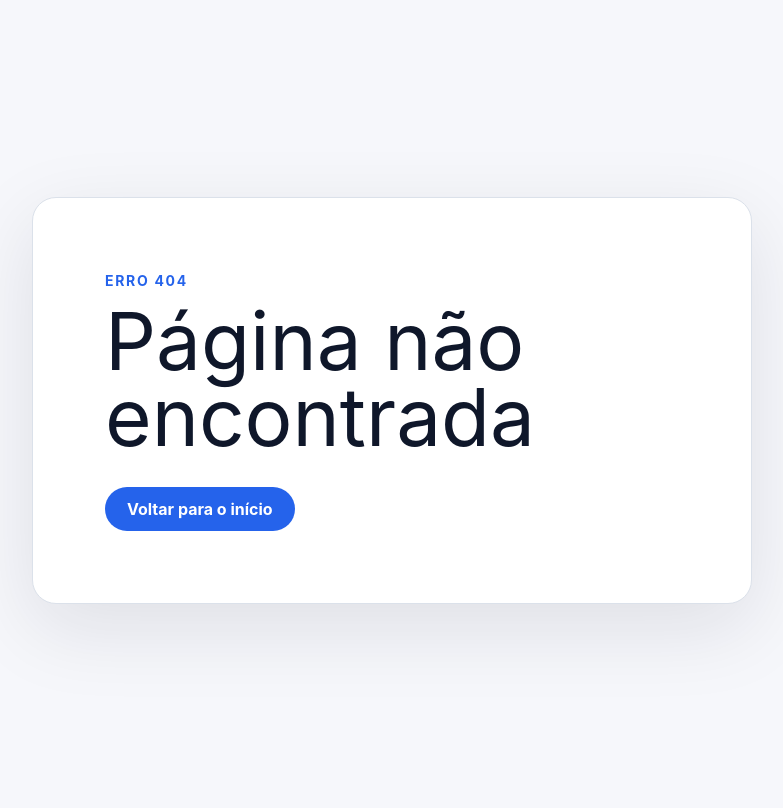
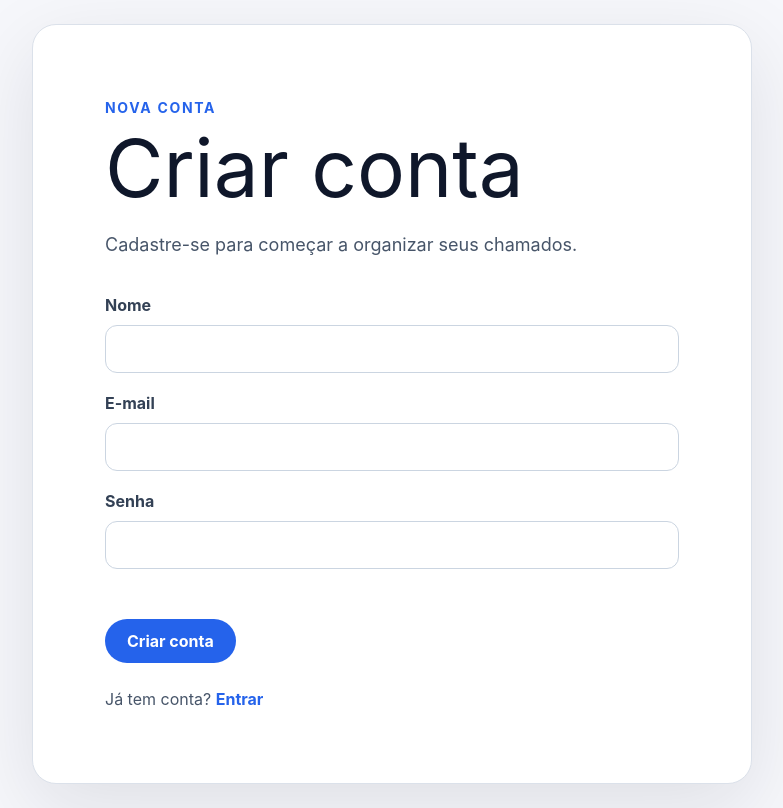
Before and after one commit to lendrw/close-desk, a React (Vite) app in the folder frontend/: page /register in a window 1280 px wide. Before the commit this address had no page. Shown: the whole page, without its empty margins (248-1031 px from the left). Built offline with nearby package versions, Linux system fonts and the light colour scheme.

Commit message:
feature: add frontend auth pages

```diff
--- a/frontend/src/App.css
+++ b/frontend/src/App.css
@@ -52,12 +52,84 @@
   text-decoration: none;
   transition:
     background-color 160ms ease,
+    border-color 160ms ease,
+    color 160ms ease,
     transform 160ms ease;
 }
 
 .app-link:hover {
   background: #1d4ed8;
   transform: translateY(-1px);
+}
+
+.app-link-secondary {
+  border: 1px solid #cbd5e1;
+  background: #ffffff;
+  color: #172033;
+}
+
+.app-link-secondary:hover {
+  border-color: #2563eb;
+  background: #eff6ff;
+  color: #1d4ed8;
+}
+
+.app-actions {
+  display: flex;
+  flex-wrap: wrap;
+  gap: 12px;
+}
+
+.auth-form {
+  display: grid;
+  gap: 18px;
+  margin-top: 32px;
+}
+
+.form-field {
+  display: grid;
+  gap: 8px;
+}
+
+.form-label {
+  color: #334155;
+  font-weight: 700;
+}
+
+.form-input {
+  min-height: 48px;
+  width: 100%;
+  border: 1px solid #cbd5e1;
+  border-radius: 12px;
+  background: #ffffff;
+  color: #0f172a;
+  padding: 0 14px;
+}
+
+.form-input[aria-invalid='true'] {
+  border-color: #dc2626;
+}
+
+.form-error {
+  margin: 0;
+  color: #b91c1c;
+  font-size: 0.875rem;
+}
+
+.auth-submit {
+  width: fit-content;
+  border: 0;
+  cursor: pointer;
+}
+
+.auth-helper {
+  margin: 24px 0 0;
+  color: #475569;
+}
+
+.auth-helper a {
+  color: #2563eb;
+  font-weight: 700;
 }
 
 @media (max-width: 640px) {
@@ -69,4 +141,9 @@
   .app-card {
     border-radius: 18px;
   }
+
+  .app-actions,
+  .auth-submit {
+    width: 100%;
+  }
 }
--- a/frontend/src/App.tsx
+++ b/frontend/src/App.tsx
@@ -1,5 +1,7 @@
 import { Link, Route, Routes } from 'react-router'
 
+import { LoginPage } from './features/auth/LoginPage'
+import { RegisterPage } from './features/auth/RegisterPage'
 import './App.css'
 
 function HomePage() {
@@ -11,9 +13,14 @@ function HomePage() {
         <p className="app-description">
           Gestão individual de chamados de clientes.
         </p>
-        <Link className="app-link" to="/dashboard">
-          Ver dashboard
-        </Link>
+        <div className="app-actions">
+          <Link className="app-link" to="/login">
+            Entrar
+          </Link>
+          <Link className="app-link app-link-secondary" to="/register">
+            Criar conta
+          </Link>
+        </div>
       </section>
     </main>
   )
@@ -52,6 +59,8 @@ function App() {
   return (
     <Routes>
       <Route path="/" element={<HomePage />} />
+      <Route path="/login" element={<LoginPage />} />
+      <Route path="/register" element={<RegisterPage />} />
       <Route path="/dashboard" element={<DashboardPage />} />
       <Route path="*" element={<NotFoundPage />} />
     </Routes>
--- /dev/null
+++ b/frontend/src/features/auth/LoginPage.tsx
@@ -0,0 +1,76 @@
+import { useState } from 'react'
+import type { FormEvent } from 'react'
+import { Link } from 'react-router'
+
+import { TextField } from '../../shared/components/TextField'
+
+type LoginErrors = {
+  email?: string
+  password?: string
+}
+
+function validateLoginForm(email: string, password: string) {
+  const errors: LoginErrors = {}
+
+  if (!email.trim()) {
+    errors.email = 'Informe seu e-mail.'
+  }
+
+  if (!password) {
+    errors.password = 'Informe sua senha.'
+  }
+
+  return errors
+}
+
+export function LoginPage() {
+  const [email, setEmail] = useState('')
+  const [errors, setErrors] = useState<LoginErrors>({})
+  const [password, setPassword] = useState('')
+
+  function handleSubmit(event: FormEvent<HTMLFormElement>) {
+    event.preventDefault()
+    setErrors(validateLoginForm(email, password))
+  }
+
+  return (
+    <main className="app-shell">
+      <section className="app-card">
+        <p className="app-eyebrow">Autenticação</p>
+        <h1 className="app-title">Entrar</h1>
+        <p className="app-description">
+          Acesse sua conta para gerenciar seus chamados.
+        </p>
+
+        <form className="auth-form" noValidate onSubmit={handleSubmit}>
+          <TextField
+            autoComplete="email"
+            error={errors.email}
+            id="login-email"
+            label="E-mail"
+            onChange={setEmail}
+            type="email"
+            value={email}
+          />
+          <TextField
+            autoComplete="current-password"
+            error={errors.password}
+            id="login-password"
+            label="Senha"
+            onChange={setPassword}
+            type="password"
+            value={password}
+          />
+
+          <button className="app-link auth-submit" type="submit">
+            Entrar
+          </button>
+        </form>
+
+        <p className="auth-helper">
+          Ainda não tem conta? <Link to="/register">Criar conta</Link>
+        </p>
+      </section>
+    </main>
+  )
+}
--- /dev/null
+++ b/frontend/src/features/auth/RegisterPage.tsx
@@ -0,0 +1,102 @@
+import { useState } from 'react'
+import type { FormEvent } from 'react'
+import { Link } from 'react-router'
+
+import { TextField } from '../../shared/components/TextField'
+
+type RegisterErrors = {
+  email?: string
+  name?: string
+  password?: string
+}
+
+function isValidEmail(email: string) {
+  return /^[^\s@]+@[^\s@]+\.[^\s@]+$/.test(email)
+}
+
+function validateRegisterForm(name: string, email: string, password: string) {
+  const errors: RegisterErrors = {}
+  const trimmedName = name.trim()
+  const trimmedEmail = email.trim()
+
+  if (!trimmedName) {
+    errors.name = 'Informe seu nome.'
+  } else if (trimmedName.length < 2 || trimmedName.length > 100) {
+    errors.name = 'O nome deve ter entre 2 e 100 caracteres.'
+  }
+
+  if (!trimmedEmail) {
+    errors.email = 'Informe seu e-mail.'
+  } else if (!isValidEmail(trimmedEmail)) {
+    errors.email = 'Informe um e-mail válido.'
+  }
+
+  if (!password) {
+    errors.password = 'Informe sua senha.'
+  } else if (password.length < 8) {
+    errors.password = 'A senha deve ter no mínimo 8 caracteres.'
+  }
+
+  return errors
+}
+
+export function RegisterPage() {
+  const [email, setEmail] = useState('')
+  const [errors, setErrors] = useState<RegisterErrors>({})
+  const [name, setName] = useState('')
+  const [password, setPassword] = useState('')
+
+  function handleSubmit(event: FormEvent<HTMLFormElement>) {
+    event.preventDefault()
+    setErrors(validateRegisterForm(name, email, password))
+  }
+
+  return (
+    <main className="app-shell">
+      <section className="app-card">
+        <p className="app-eyebrow">Nova conta</p>
+        <h1 className="app-title">Criar conta</h1>
+        <p className="app-description">
+          Cadastre-se para começar a organizar seus chamados.
+        </p>
+
+        <form className="auth-form" noValidate onSubmit={handleSubmit}>
+          <TextField
+            autoComplete="name"
+            error={errors.name}
+            id="register-name"
+            label="Nome"
+            onChange={setName}
+            value={name}
+          />
+          <TextField
+            autoComplete="email"
+            error={errors.email}
+            id="register-email"
+            label="E-mail"
+            onChange={setEmail}
+            type="email"
+            value={email}
+          />
+          <TextField
+            autoComplete="new-password"
+            error={errors.password}
+            id="register-password"
+            label="Senha"
+            onChange={setPassword}
+            type="password"
+            value={password}
+          />
+
+          <button className="app-link auth-submit" type="submit">
+            Criar conta
+          </button>
+        </form>
+
+        <p className="auth-helper">
+          Já tem conta? <Link to="/login">Entrar</Link>
+        </p>
+      </section>
+    </main>
+  )
+}
--- /dev/null
+++ b/frontend/src/shared/components/TextField.tsx
@@ -0,0 +1,44 @@
+type TextFieldProps = {
+  autoComplete?: string
+  error?: string
+  id: string
+  label: string
+  onChange: (value: string) => void
+  type?: string
+  value: string
+}
+
+export function TextField({
+  autoComplete,
+  error,
+  id,
+  label,
+  onChange,
+  type = 'text',
+  value,
+}: TextFieldProps) {
+  const errorId = `${id}-error`
+
+  return (
+    <div className="form-field">
+      <label className="form-label" htmlFor={id}>
+        {label}
+      </label>
+      <input
+        aria-describedby={error ? errorId : undefined}
+        aria-invalid={error ? 'true' : undefined}
+        autoComplete={autoComplete}
+        className="form-input"
+        id={id}
+        onChange={(event) => onChange(event.target.value)}
+        type={type}
+        value={value}
+      />
+      {error ? (
+        <p className="form-error" id={errorId} role="alert">
+          {error}
+        </p>
+      ) : null}
+    </div>
+  )
+}
```
Also changed, not shown: 1 other file (tests, documents, lock files or other folders).
